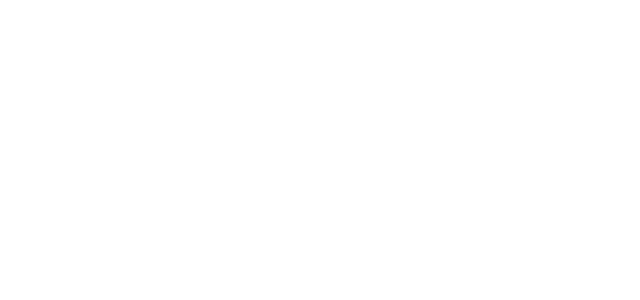
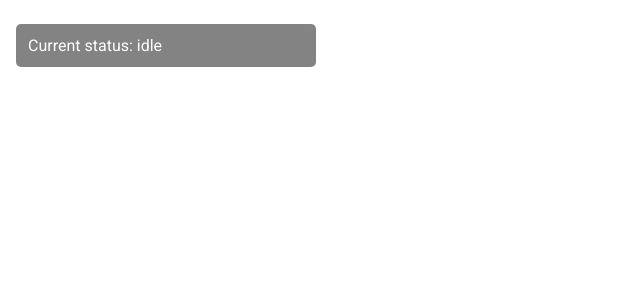
Before and after one commit to Ordinary-Solutions/ordinary-render-tools, a Nuxt app: page / in a window 1280 px wide. Shown: the top 300 px of the page, without its empty margins (0-640 px from the left). Built offline with nearby package versions, Linux system fonts and the light colour scheme.

Commit message:
status ui

```diff
--- /dev/null
+++ b/components/ui/Checkbox.vue
@@ -0,0 +1,26 @@
+<script lang="ts">
+import { defineComponent } from 'vue'
+
+export default defineComponent({
+  name: "Checkbox",
+  emits: ['update:modelValue'],
+  props: {
+    modelValue: {
+      type: Boolean,
+      default: false
+    },
+    label: {
+      type: String,
+      default: ''
+    },
+  },
+})
+</script>
+
+<template>
+
+</template>
+
+<style scoped lang="scss">
+
+</style>
--- a/css/app.scss
+++ b/css/app.scss
@@ -1,8 +1,17 @@
 html, body {
   margin: 0;
   padding: 0;
+
+  font-family: 'Roboto', sans-serif;
 }
 
 * {
   box-sizing: border-box;
 }
+
+.input-group {
+  display: flex;
+  flex-direction: column;
+  gap: 16px;
+  width: 100%;
+}
--- a/nuxt.config.ts
+++ b/nuxt.config.ts
@@ -1,5 +1,12 @@
 // https://nuxt.com/docs/api/configuration/nuxt-config
 export default defineNuxtConfig({
-  devtools: { enabled: true },
-  css: ['~/css/app.scss'],
+    devtools: { enabled: true },
+    css: ['~/css/app.scss'],
+    app: {
+        head: {
+            link: [
+                { rel: 'stylesheet', href: 'https://fonts.googleapis.com/css2?family=Roboto:wght@400;700&display=swap' }
+            ]
+        }
+    }
 })
--- a/pages/index.vue
+++ b/pages/index.vue
@@ -24,6 +24,17 @@
     currentFolder: null,
 
     renderer: null,
+
+    status: {
+      generateZip: false,
+      isWorking: false,
+
+      currentFolder: 0,
+      totalFolders: 0,
+
+      currentDrawable: 0,
+      totalDrawables: 0,
+    },
   }),
   async mounted() {
     this.scene = markRaw(new THREE.Scene());
@@ -941,22 +952,33 @@
       let entries = await this.readDirectory(dir);
 
       let drawables = await this.findDrawables(entries);
-      let ydrs = await this.findYdrs(entries);
+      // let ydrs = await this.findYdrs(entries);
+
+      this.status.totalDrawables = drawables.length;
+      this.status.currentDrawable = 0;
 
       let zipFolder = zip.folder(zipFolderName);
 
       this.currentFolder = zipFolderName;
 
-      for (let ydr of ydrs) {
-        await this.processYdr(entries, zip, zipFolder, ydr);
-      }
+      // for (let ydr of ydrs) {
+      //   await this.processYdr(entries, zip, zipFolder, ydr);
+      // }
 
       for (let drawable of drawables) {
+        this.status.currentDrawable++;
+
         await this.processYdd(entries, zip, zipFolder, drawable);
       }
     },
 
     async traverseFileSystem(item) {
+      if (this.status.isWorking) {
+        return;
+      }
+
+      this.status.isWorking = true;
+
       if (item.isDirectory) {
         let entries = await this.readDirectory(item);
 
@@ -965,26 +987,35 @@
         if (drawables.length > 0) {
           let zip = new JSZip.default();
 
+          this.status.currentFolder = 1;
+          this.status.totalFolders = 1;
+
           await this.traverseDirs(item, zip, item.name);
 
-          let content = await zip.generateAsync({ type: "blob" });
+          await this.downloadZip(zip, `${item.name}.zip`);
+        } else {
+          this.status.currentFolder = 0;
+          this.status.totalFolders = entries.length;
 
-          this.downloadZip(`${item.name}.zip`, content);
-        } else {
           for (let i = 0; i < entries.length; i++) {
+            this.status.currentFolder++;
+
             let zip = new JSZip.default();
 
             await this.traverseDirs(entries[i], zip, entries[i].name);
 
-            let content = await zip.generateAsync({ type: "blob" });
-
-            this.downloadZip(`${entries[i].name}.zip`, content);
+            await this.downloadZip(zip, `${entries[i].name}.zip`);
           }
         }
       }
+
+      this.status.isWorking = false;
     },
 
-    downloadZip(filename, blob) {
+    async downloadZip(zip, filename) {
+      this.status.generateZip = true;
+      let blob = await zip.generateAsync({ type: "blob" });
+
       let url = window.URL.createObjectURL(blob);
 
       let a = document.createElement("a");
@@ -992,6 +1023,8 @@
       a.download = filename;
       a.click();
       window.URL.revokeObjectURL(url);
+
+      this.status.generateZip = false;
     },
 
     onDrop(event) {
@@ -1008,16 +1041,72 @@
       }
     }
   },
+
+  computed: {
+    getStatusClasses() {
+      let classes = [];
+
+      return classes;
+    },
+    getStatusString() {
+      if (this.status.isWorking) {
+        if (this.status.generateZip) {
+          return `generating zip`;
+        }
+
+        return `working (Folders: ${this.status.currentFolder} / ${this.status.totalFolders}, drawables: ${this.status.currentDrawable} / ${this.status.totalDrawables})`;
+      }
+
+      return 'idle';
+    },
+  },
 })
 </script>
 
 <template>
   <div class="dropzone" @drop.prevent="onDrop" @dragover.prevent>
     <canvas class="canvas" ref="canvas"></canvas>
+
+    <div class="ui-panel">
+      <div class="ui-panel__status">
+        Current status: <span class="ui-panel__status" :class="getStatusClasses">{{ getStatusString }}</span>
+      </div>
+    </div>
   </div>
 </template>
 
 <style scoped lang="scss">
+.ui-panel {
+  position: absolute;
+  top: 24px;
+  left: 16px;
+
+  width: 300px;
+  padding: 12px;
+
+  border-radius: 5px;
+
+  opacity: .5;
+
+  background-color: rgba(8, 8, 8, 1);
+
+  transition: opacity .3s ease-in-out;
+
+  display: flex;
+  flex-direction: column;
+  gap: 12px;
+
+  color: #fff;
+
+  &__status {
+
+  }
+
+  &:hover {
+    opacity: 1;
+  }
+}
+
 .dropzone {
   width: 100%;
   height: 100%;
```
